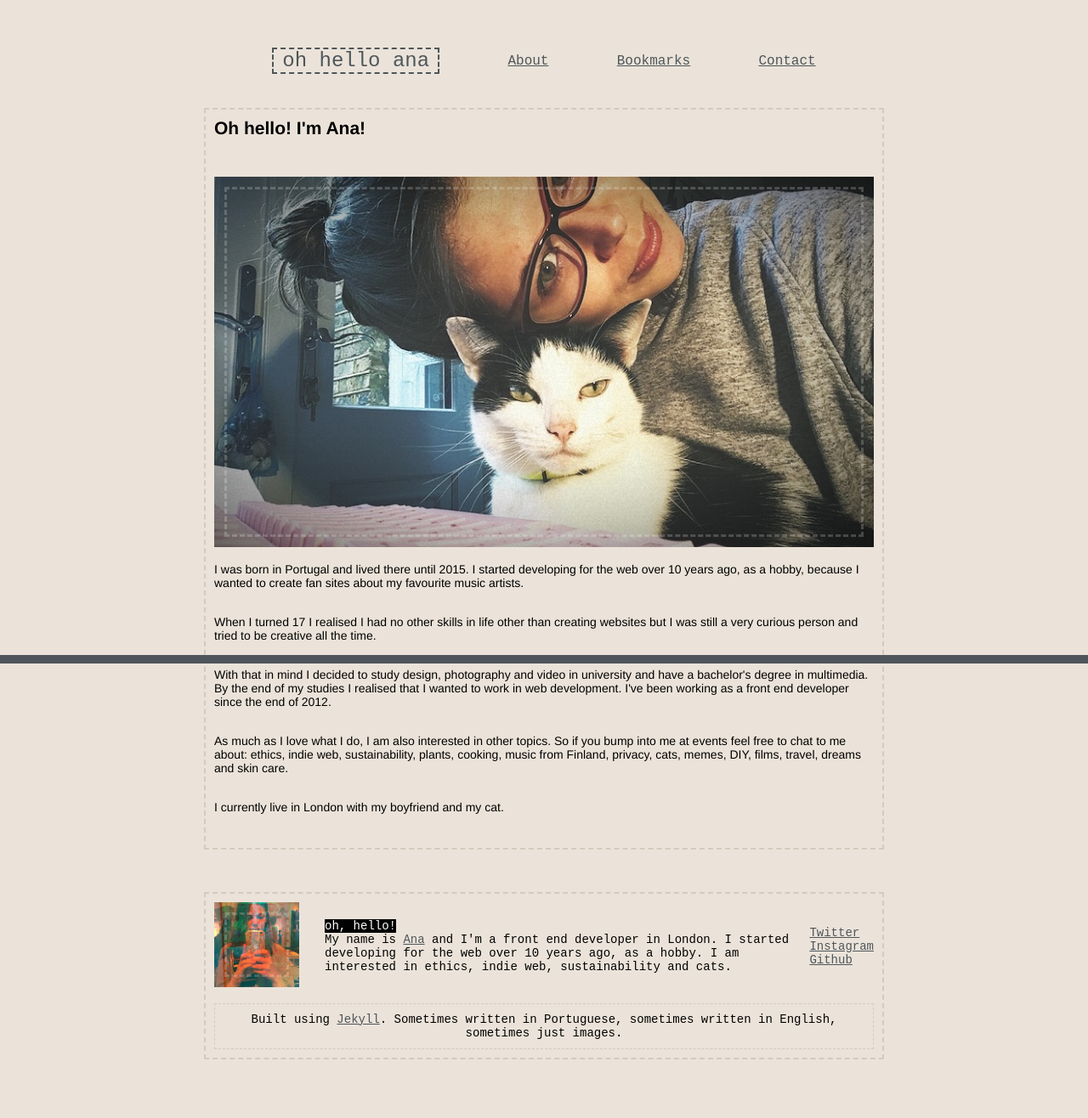
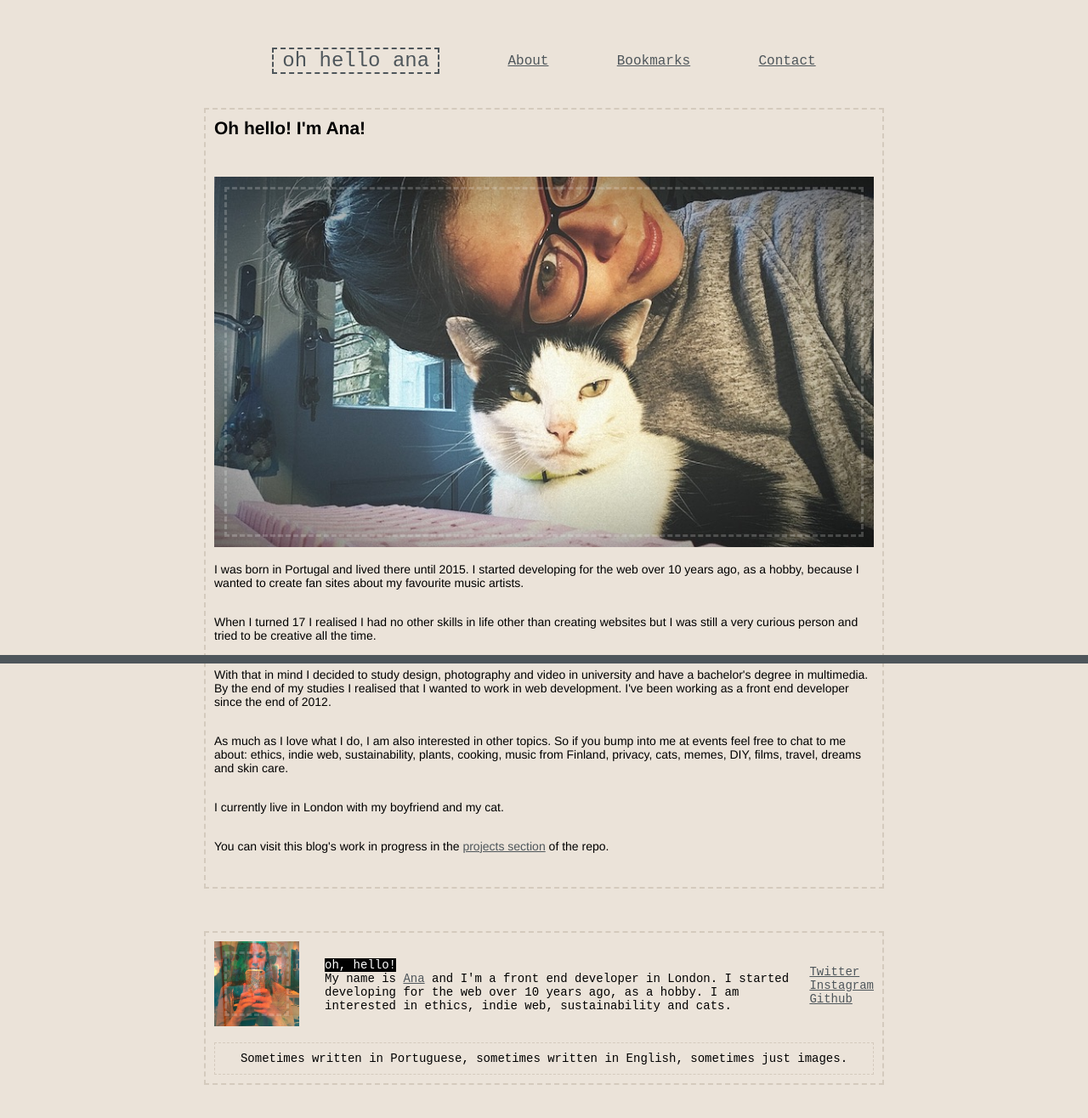
Before and after one commit to ohhelloana/ohhelloana, a Jekyll site: the page built from about.html, in a window 1280 px wide, cut to the strip 119-1446 px from the top of the page. Shown: the top 1316 px of the strip at 85% size. Built offline with Jekyll 4.4.1, drawn with Linux system fonts in a browser that asks for light colours.

Commit message:
Update "about" and "footer"

```diff
--- a/_includes/footer.html
+++ b/_includes/footer.html
@@ -22,7 +22,7 @@
       </div>
 
       <div class="footer-notes">
-        Built using <a href="https://jekyllrb.com/">Jekyll</a>. Sometimes written in Portuguese, sometimes written in English, sometimes just images.
+        Sometimes written in Portuguese, sometimes written in English, sometimes just images.
       </div>
     </div>
   </div>
--- a/about.html
+++ b/about.html
@@ -16,3 +16,5 @@ layout: page
 <p>As much as I love what I do, I am also interested in other topics. So if you bump into me at events feel free to chat to me about: ethics, indie web, sustainability, plants, cooking, music from Finland, privacy, cats, memes, DIY, films, travel, dreams and skin care.</p>
 
 <p>I currently live in London with my boyfriend and my cat.</p>
+
+<p>You can visit this blog's work in progress in the <a href="https://github.com/ohhelloana/ohhelloana/projects/1">projects section</a> of the repo.</p>
```
